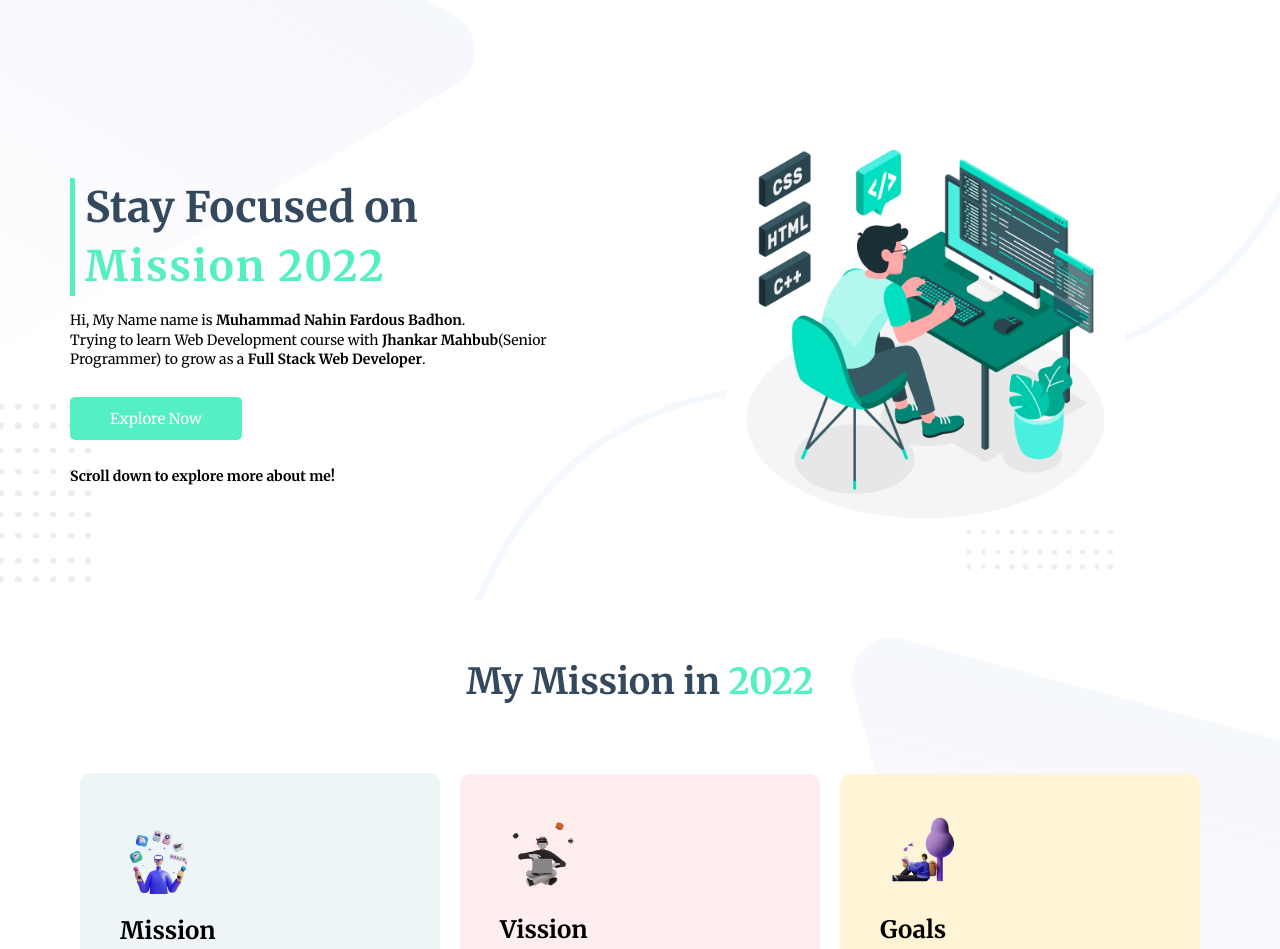
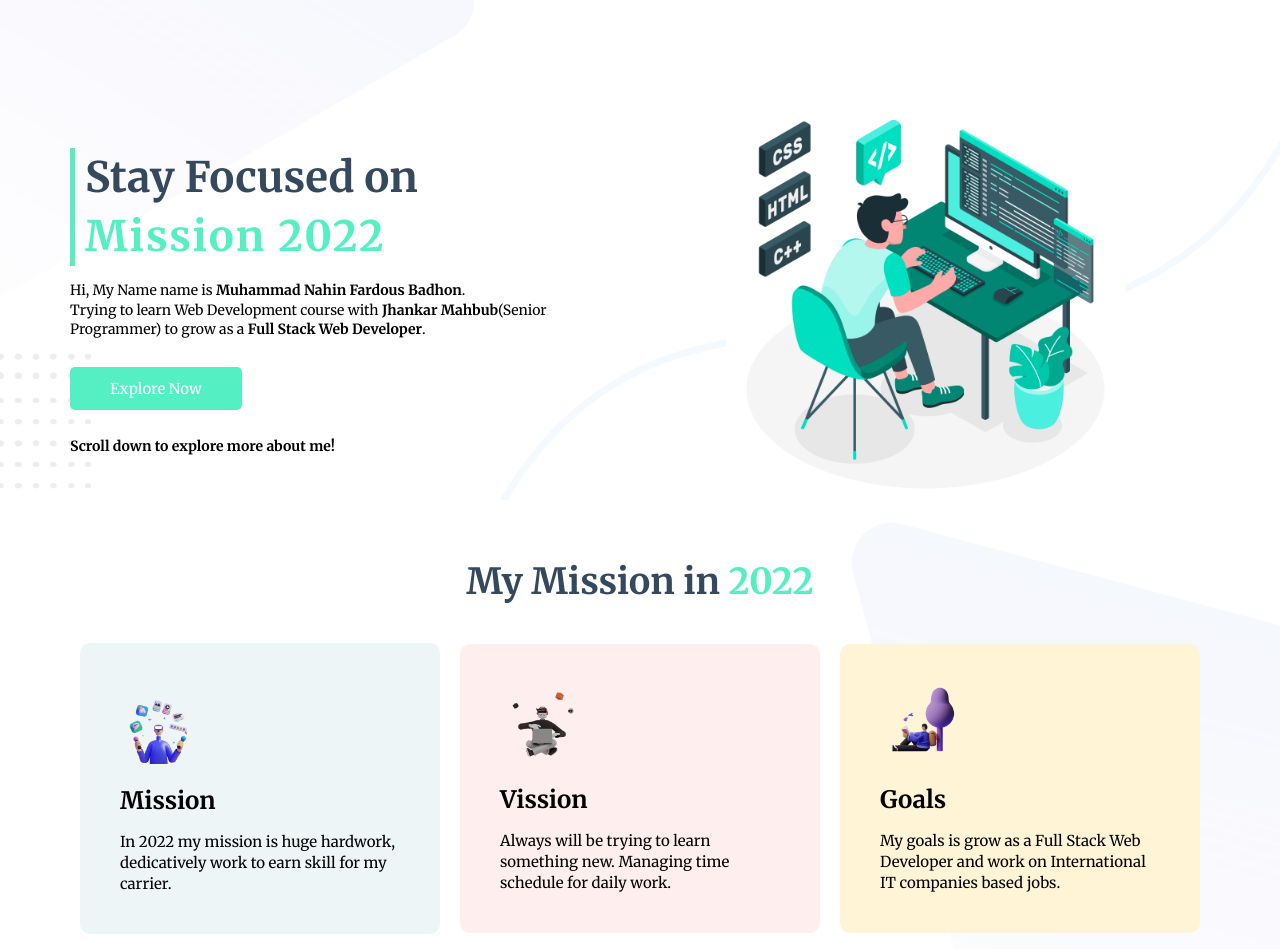
Before and after one commit to mdnahinfardousbadhon/portfolio, a plain HTML site: page index.html in a window 1280 px wide. Shown: the top 949 px of the page. Drawn offline with Linux system fonts and the light colour scheme.

Commit message:
completed first task

```diff
--- a/style.css
+++ b/style.css
@@ -31,7 +31,7 @@ h2 {
     font-size: 36px;
     font-weight: 700;
     text-align: center;
-    margin-bottom: 60px;
+    margin-bottom: 30px;
 }
 h3 {
     font-size: 24px;
@@ -48,12 +48,12 @@ a {
 }
 /*  Hero Section */
 #hero {
-    height: 600px;
+    height: 500px;
     background-image: url(images/header-bg.png);
     background-repeat: no-repeat;
     background-size: cover;
     background-position: center;
-    padding-top: 130px;
+    padding-top: 100px;
 }
 .hero-section {
     display: flex;
```
